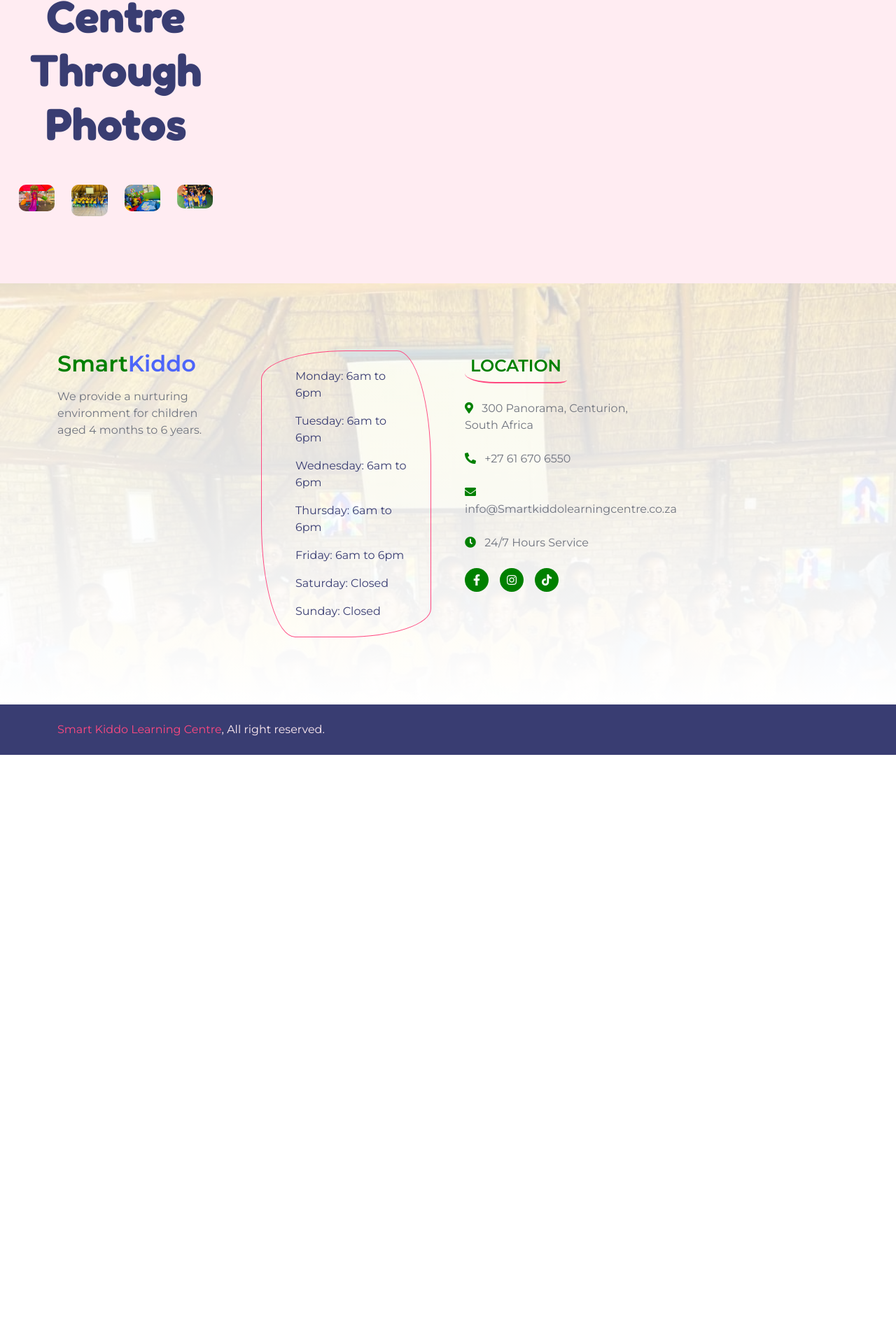
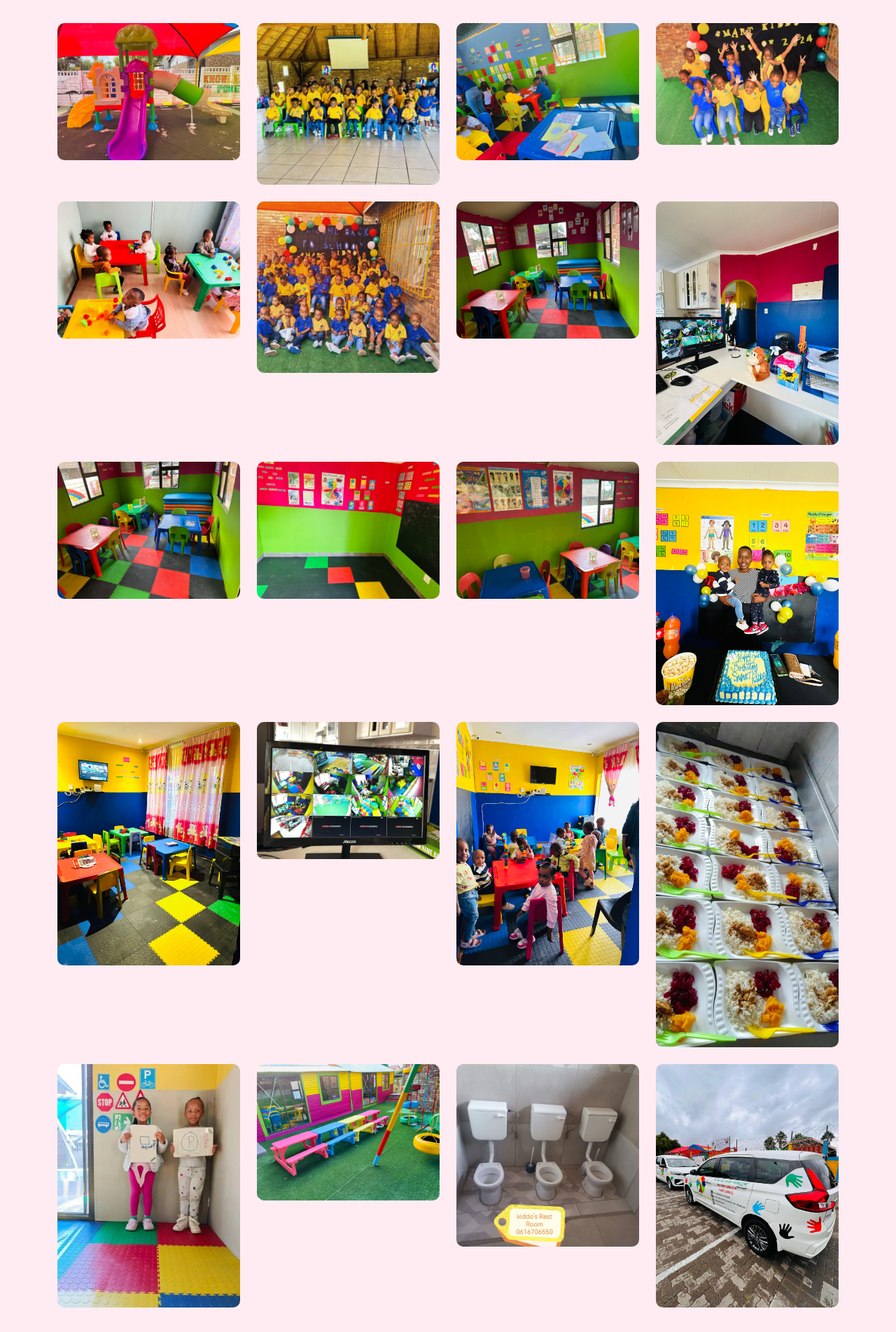
Before and after one commit to S-i-m-b-a/SmartKiddoLearningCentre, a plain HTML site: page gallery.html in a window 1280 px wide. Shown: the part 893-2797 px from the top of the page at 70% size. Before the commit the page ends 1972 px from the top, so only its background shows below. Drawn offline with nearby package versions, Linux system fonts and the light colour scheme.

Commit message:
Add files via upload

```diff
--- a/gallery.html
+++ b/gallery.html
@@ -48,49 +48,12 @@
             color: var(--bs-primary) !important; /* Ensure all .text-primary uses green */
         }
 
-        /* Gallery Item Styling */
         .gallery-item img {
             transition: transform 0.3s ease;
-            width: 100%;
-            height: auto;
-            border-radius: 10px;
         }
 
         .gallery-item:hover img {
             transform: scale(1.05);
-        }
-
-        /* Responsive Font Sizes */
-        @media (max-width: 768px) {
-            .display-1 {
-                font-size: 2.5rem !important;
-            }
-            .display-3 {
-                font-size: 2rem !important;
-            }
-            .display-5 {
-                font-size: 1.5rem !important;
-            }
-        }
-
-        /* Gallery Grid Layout */
-        .gallery {
-            display: grid;
-            grid-template-columns: repeat(auto-fit, minmax(200px, 1fr));
-            gap: 15px;
-            padding: 15px;
-        }
-
-        @media (max-width: 768px) {
-            .gallery {
-                grid-template-columns: repeat(2, 1fr); /* 2 columns on mobile */
-            }
-        }
-
-        @media (min-width: 992px) {
-            .gallery {
-                grid-template-columns: repeat(4, 1fr); /* 4 columns on larger screens */
-            }
         }
     </style>
 </head>
@@ -114,7 +77,7 @@
                 <div class="top-link pe-2">
                     <a href="https://www.facebook.com/profile.php?id=100086788924188" class="btn btn-light btn-sm-square rounded-circle"><i class="fab fa-facebook-f text-secondary"></i></a>
                     <a href="https://www.instagram.com/smartkiddo_learning_centre/" class="btn btn-light btn-sm-square rounded-circle"><i class="fab fa-instagram text-secondary"></i></a>
-                    <a href="https://www.tiktok.com/@smartkiddo22/" class="btn btn-light btn-sm-square rounded-circle"><i class="fab fa-tiktok text-secondary"></i></a>
+					<a href="https://www.tiktok.com/@smartkiddo22/" class="btn btn-light btn-sm-square rounded-circle"><i class="fab fa-tiktok text-secondary"></i></a>
                 </div>
             </div>
         </div>
@@ -130,9 +93,7 @@
         </div>
     </div>
     <!-- Navbar End -->
-
-    <!-- Hero Start -->
-    <div class="container-fluid py-5 hero-header wow fadeIn" data-wow-delay="0.1s">
+<div class="container-fluid py-5 hero-header wow fadeIn" data-wow-delay="0.1s">
         <div class="container py-5">
             <div class="row g-5">
                 <div class="col-lg-7 col-md-12">
@@ -145,7 +106,6 @@
         </div>
     </div>
     <!-- Hero End -->
-
     <!-- Gallery Start -->
     <div class="container-fluid py-5 gallery bg-light wow fadeIn" data-wow-delay="0.1s">
         <div class="container py-5">
@@ -154,25 +114,124 @@
                 <h1 class="mb-5 display-3">Explore Our Centre Through Photos</h1>
             </div>
             <div class="row g-4">
-                <!-- Gallery Items -->
+                <!-- Gallery Item 1 -->
                 <div class="col-md-4 col-lg-3 gallery-item wow fadeIn" data-wow-delay="0.1s">
-                    <a href="img/1.jpeg" data-lightbox="gallery">
+                    <a href="img/gallery-1.jpg" data-lightbox="gallery">
                         <img src="img/1.jpeg" class="img-fluid rounded" alt="Gallery Image 1">
                     </a>
                 </div>
+                <!-- Gallery Item 2 -->
                 <div class="col-md-4 col-lg-3 gallery-item wow fadeIn" data-wow-delay="0.3s">
                     <a href="img/2.jpeg" data-lightbox="gallery">
                         <img src="img/2.jpeg" class="img-fluid rounded" alt="Gallery Image 2">
                     </a>
                 </div>
+                <!-- Gallery Item 3 -->
                 <div class="col-md-4 col-lg-3 gallery-item wow fadeIn" data-wow-delay="0.5s">
                     <a href="img/3.jpeg" data-lightbox="gallery">
                         <img src="img/3.jpeg" class="img-fluid rounded" alt="Gallery Image 3">
                     </a>
                 </div>
+                <!-- Gallery Item 4 -->
                 <div class="col-md-4 col-lg-3 gallery-item wow fadeIn" data-wow-delay="0.7s">
                     <a href="img/4.jpeg" data-lightbox="gallery">
                         <img src="img/4.jpeg" class="img-fluid rounded" alt="Gallery Image 4">
+                    </a>
+                </div>
+
+				<div class="col-md-4 col-lg-3 gallery-item wow fadeIn" data-wow-delay="0.7s">
+                    <a href="img/5.jpeg" data-lightbox="gallery">
+                        <img src="img/5.jpeg" class="img-fluid rounded" alt="Gallery Image 4">
+                    </a>
+                </div>
+
+				<div class="col-md-4 col-lg-3 gallery-item wow fadeIn" data-wow-delay="0.7s">
+                    <a href="img/6.jpeg" data-lightbox="gallery">
+                        <img src="img/6.jpeg" class="img-fluid rounded" alt="Gallery Image 4">
+                    </a>
+                </div>
+
+				<div class="col-md-4 col-lg-3 gallery-item wow fadeIn" data-wow-delay="0.7s">
+                    <a href="img/7.jpeg" data-lightbox="gallery">
+                        <img src="img/7.jpeg" class="img-fluid rounded" alt="Gallery Image 4">
+                    </a>
+                </div>
+
+				<div class="col-md-4 col-lg-3 gallery-item wow fadeIn" data-wow-delay="0.7s">
+                    <a href="img/8.jpeg" data-lightbox="gallery">
+                        <img src="img/8.jpeg" class="img-fluid rounded" alt="Gallery Image 4">
+                    </a>
+                </div>
+
+				<div class="col-md-4 col-lg-3 gallery-item wow fadeIn" data-wow-delay="0.7s">
+                    <a href="img/9.jpeg" data-lightbox="gallery">
+                        <img src="img/9.jpeg" class="img-fluid rounded" alt="Gallery Image 4">
+                    </a>
+                </div>
+
+				<div class="col-md-4 col-lg-3 gallery-item wow fadeIn" data-wow-delay="0.7s">
+                    <a href="img/10.jpeg" data-lightbox="gallery">
+                        <img src="img/10.jpeg" class="img-fluid rounded" alt="Gallery Image 4">
+                    </a>
+                </div>
+
+				<div class="col-md-4 col-lg-3 gallery-item wow fadeIn" data-wow-delay="0.7s">
+                    <a href="img/11.jpeg" data-lightbox="gallery">
+                        <img src="img/11.jpeg" class="img-fluid rounded" alt="Gallery Image 4">
+                    </a>
+                </div>
+
+				<div class="col-md-4 col-lg-3 gallery-item wow fadeIn" data-wow-delay="0.7s">
+                    <a href="img/12.jpeg" data-lightbox="gallery">
+                        <img src="img/12.jpeg" class="img-fluid rounded" alt="Gallery Image 4">
+                    </a>
+                </div>
+
+				<div class="col-md-4 col-lg-3 gallery-item wow fadeIn" data-wow-delay="0.7s">
+                    <a href="img/13.jpeg" data-lightbox="gallery">
+                        <img src="img/13.jpeg" class="img-fluid rounded" alt="Gallery Image 4">
+                    </a>
+                </div>
+
+				<div class="col-md-4 col-lg-3 gallery-item wow fadeIn" data-wow-delay="0.7s">
+                    <a href="img/14.jpeg" data-lightbox="gallery">
+                        <img src="img/14.jpeg" class="img-fluid rounded" alt="Gallery Image 4">
+                    </a>
+                </div>
+
+				<div class="col-md-4 col-lg-3 gallery-item wow fadeIn" data-wow-delay="0.7s">
+                    <a href="img/15.jpeg" data-lightbox="gallery">
+                        <img src="img/15.jpeg" class="img-fluid rounded" alt="Gallery Image 4">
+                    </a>
+                </div>
+
+				<div class="col-md-4 col-lg-3 gallery-item wow fadeIn" data-wow-delay="0.7s">
+                    <a href="img/16.jpeg" data-lightbox="gallery">
+                        <img src="img/16.jpeg" class="img-fluid rounded" alt="Gallery Image 4">
+                    </a>
+                </div>
+
+				<div class="col-md-4 col-lg-3 gallery-item wow fadeIn" data-wow-delay="0.7s">
+                    <a href="img/17.jpeg" data-lightbox="gallery">
+                        <img src="img/17.jpeg" class="img-fluid rounded" alt="Gallery Image 4">
+                    </a>
+                </div>
+
+				<div class="col-md-4 col-lg-3 gallery-item wow fadeIn" data-wow-delay="0.7s">
+                    <a href="img/18.jpeg" data-lightbox="gallery">
+                        <img src="img/18.jpeg" class="img-fluid rounded" alt="Gallery Image 4">
+                    </a>
+                </div>
+
+				<div class="col-md-4 col-lg-3 gallery-item wow fadeIn" data-wow-delay="0.7s">
+                    <a href="img/19.jpeg" data-lightbox="gallery">
+                        <img src="img/19.jpeg" class="img-fluid rounded" alt="Gallery Image 4">
+                    </a>
+                </div>
+
+				<div class="col-md-4 col-lg-3 gallery-item wow fadeIn" data-wow-delay="0.7s">
+                    <a href="img/20.jpeg" data-lightbox="gallery">
+                        <img src="img/20.jpeg" class="img-fluid rounded" alt="Gallery Image 4">
                     </a>
                 </div>
                 <!-- Add more gallery items as needed -->
@@ -208,15 +267,14 @@
                     <div class="footer-item">
                         <h4 class="text-primary mb-4 border-bottom border-primary border-2 d-inline-block p-2 title-border-radius">LOCATION</h4>
                         <div class="d-flex flex-column align-items-start">
-                            <a href="#" class="text-body mb-4"><i class="fa fa-map-marker-alt text-primary me-2"></i> 300 Panorama, Centurion, South Africa</a>
-                            <a href="#" class="text-start rounded-0 text-body mb-4"><i class="fa fa-phone-alt text-primary me-2"></i> +27 61 670 6550</a>
-                            <a href="#" class="text-start rounded-0 text-body mb-4"><i class="fas fa-envelope text-primary me-2"></i> info@Smartkiddolearningcentre.co.za</a>
-                            <a href="#" class="text-start rounded-0 text-body mb-4"><i class="fa fa-clock text-primary me-2"></i> 24/7 Hours Service</a>
+                            <a href="" class="text-body mb-4"><i class="fa fa-map-marker-alt text-primary me-2"></i> 300 Panorama, Centurion, South Africa</a>
+                            <a href="" class="text-start rounded-0 text-body mb-4"><i class="fa fa-phone-alt text-primary me-2"></i> +27 61 670 6550</a>
+                            <a href="" class="text-start rounded-0 text-body mb-4"><i class="fas fa-envelope text-primary me-2"></i> &nbsp; &nbsp;info@Smartkiddolearningcentre.co.za</a>
+                            <a href="" class="text-start rounded-0 text-body mb-4"><i class="fa fa-clock text-primary me-2"></i> 24/7 Hours Service</a>
                             <div class="footer-icon d-flex">
                                 <a class="btn btn-primary btn-sm-square me-3 rounded-circle text-white" href="https://www.facebook.com/profile.php?id=100086788924188"><i class="fab fa-facebook-f"></i></a>
                                 <a href="https://www.instagram.com/smartkiddo_learning_centre/" class="btn btn-primary btn-sm-square me-3 rounded-circle text-white"><i class="fab fa-instagram"></i></a>
-                                <a href="https://www.tiktok.com/@smartkiddo22/" class="btn btn-primary btn-sm-square me-3 rounded-circle text-white"><i class="fab fa-tiktok"></i></a>
-                            </div>
+								<a href="https://www.tiktok.com/@smartkiddo22/" class="btn btn-primary btn-sm-square me-3 rounded-circle text-white"><i class="fab fa-tiktok"></i></a>
                         </div>
                     </div>
                 </div>
@@ -230,7 +288,7 @@
         <div class="container">
             <div class="row">
                 <div class="col-md-6 text-center text-md-start mb-3 mb-md-0">
-                    <span class="text-light"><a href="#">Smart Kiddo Learning Centre</a>, All right reserved.</span>
+                    <span class="text-light"><a href="#"></i>Smart Kiddo Learning Centre</a>, All right reserved.</span>
                 </div>
             </div>
         </div>
```
Also changed, not shown: index.html (+41 -31 lines).
